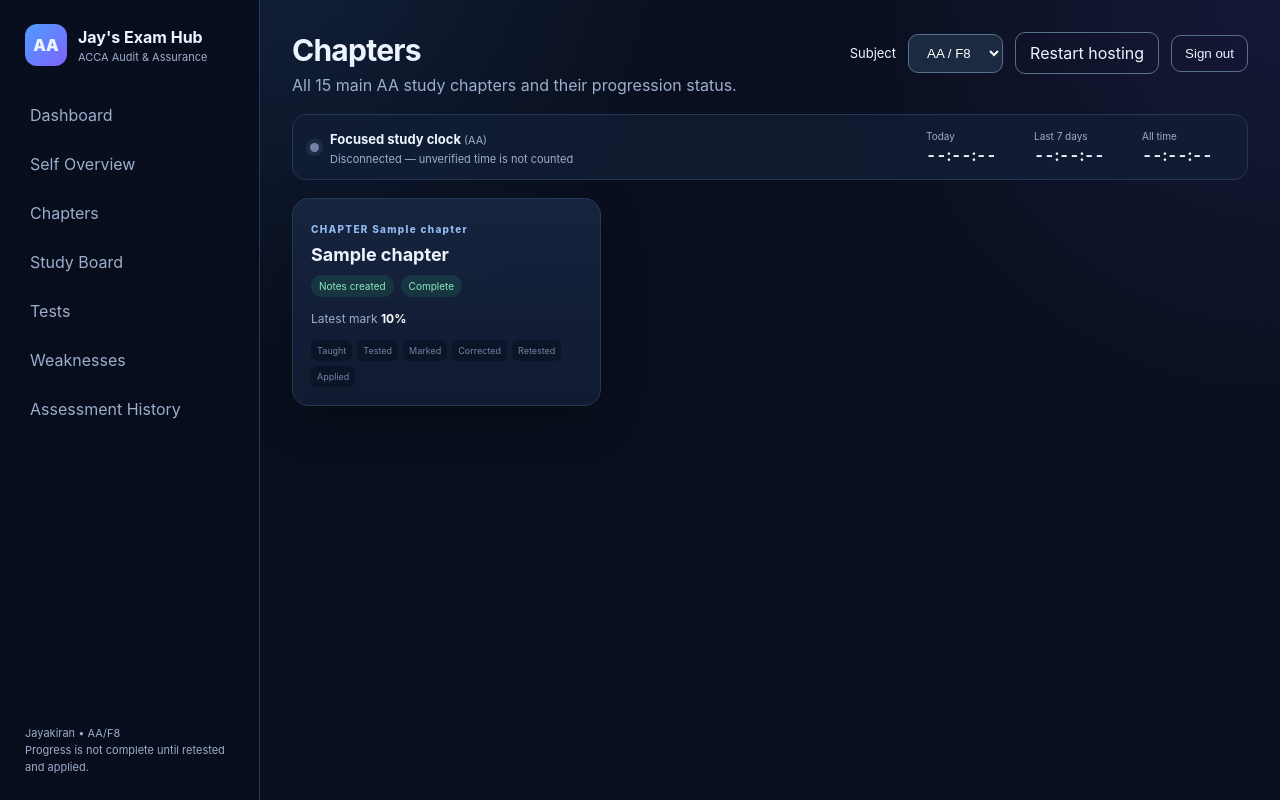
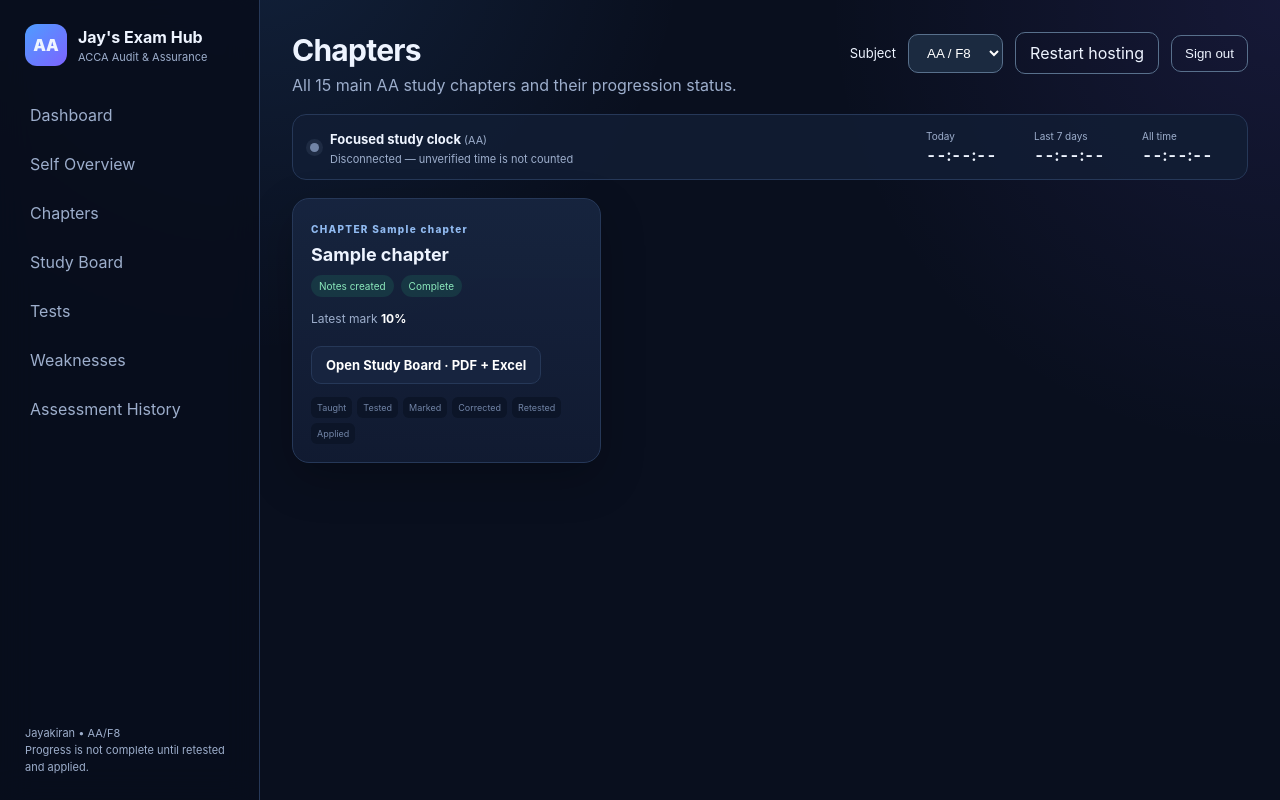
Before and after one commit to fighterzsuper-droid/ChapterTracker, a Python web app: template templates/chapters.html in a window 1280 px wide. Run offline with Jinja, Linux system fonts and the light colour scheme; the template is opened without the code that fills it: most values are stand-ins (such as "Sample title", 1, 10 or a date in 2020).

Commit message:
Link chapter Study Board in templates/chapters.html

```diff
--- a/templates/chapters.html
+++ b/templates/chapters.html
@@ -12,6 +12,7 @@
 <span class="chip {{ 'progress' if c.status == 'In Progress' else ('yes' if c.status == 'Complete' else 'no') }}">{{ c.status }}</span>
 </div>
 {% if c.latest_mark is not none %}<div class="mark">Latest mark <b>{{ c.latest_mark|round(1) }}%</b></div>{% endif %}
+<a class="button ghost" href="{{ url_for('board.study_board', subject='AA', chapter=c.chapter) }}">Open Study Board · PDF + Excel</a>
 <div class="steps">
 <span class="{{ 'done' if c.taught else '' }}">Taught</span>
 <span class="{{ 'done' if c.tested else '' }}">Tested</span>
```
